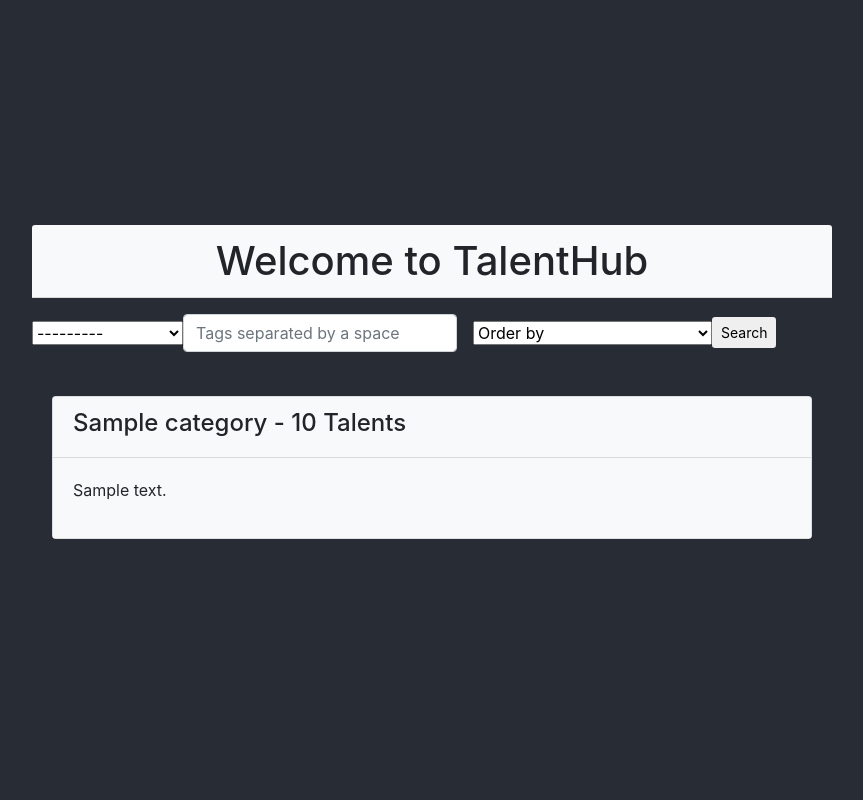
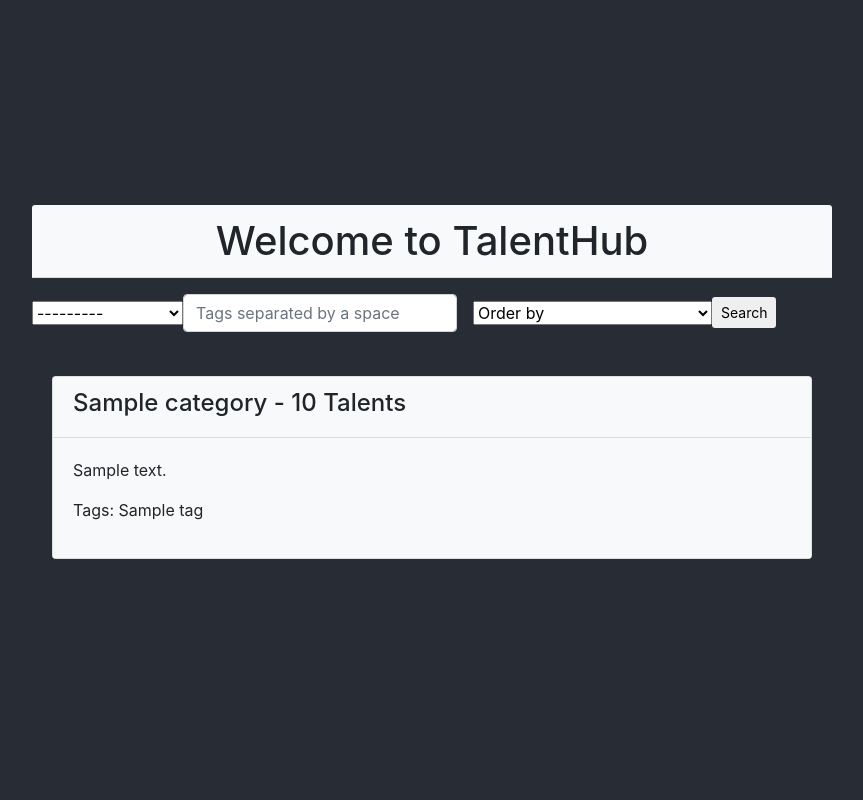
Before and after one commit to Rychh/TalentHub_v1, a Django app: page /search/ in a window 1280 px wide. Shown: the whole page, without its empty margins (208-1071 px from the left). Run offline with Django 3.2, Linux system fonts and the light colour scheme; tables that the repository leaves empty hold one stand-in row (values such as "Sample post"); some libraries are stand-ins or nearby versions.

Commit message:
Added tags below description. Fixed some bugs.

```diff
--- a/talenthub/views.py
+++ b/talenthub/views.py
@@ -38,7 +38,7 @@ def search(request):
             offers = offers.order_by('-user_profile')
 
         if sort == "Tag: from the most matching":
-            offers = offers.annotate(count=Count('pk')).distinct().order_by('count')
+            offers = offers.annotate(count=Count('pk')).distinct().order_by('-count')
 
     context = { 'offers': offers, 'category':category }
     return render(request, 'search.html', context)
--- a/templates/search.html
+++ b/templates/search.html
@@ -27,7 +27,7 @@
                     {% endfor %}
                 </select>
 
-                <input class="form-control mr-sm-3" type="text" name="tag" placeholder="Tags separated by a space" aria-label="Search" value="{{request.GET.t}}">
+                <input class="form-control mr-sm-3" type="text" name="tag" placeholder="Tags separated by a space" aria-label="Search" value="{{request.GET.tag}}">
 
                 <select name="sort">
                         {% if request.GET.sort %}
@@ -53,6 +53,14 @@
                             </div>
                             <div class="card-body bg-light">
                                 <p>{{ o.description }}</p>
+                                <p>
+                                    Tags:
+                                    {% for tag in o.tag_set.all %}
+                                        {{ tag.name }}
+                                    {% empty %}
+                                        None!
+                                    {% endfor %}
+                                </p>
                             </div>
                         </div>
                     {% endfor %}
```
